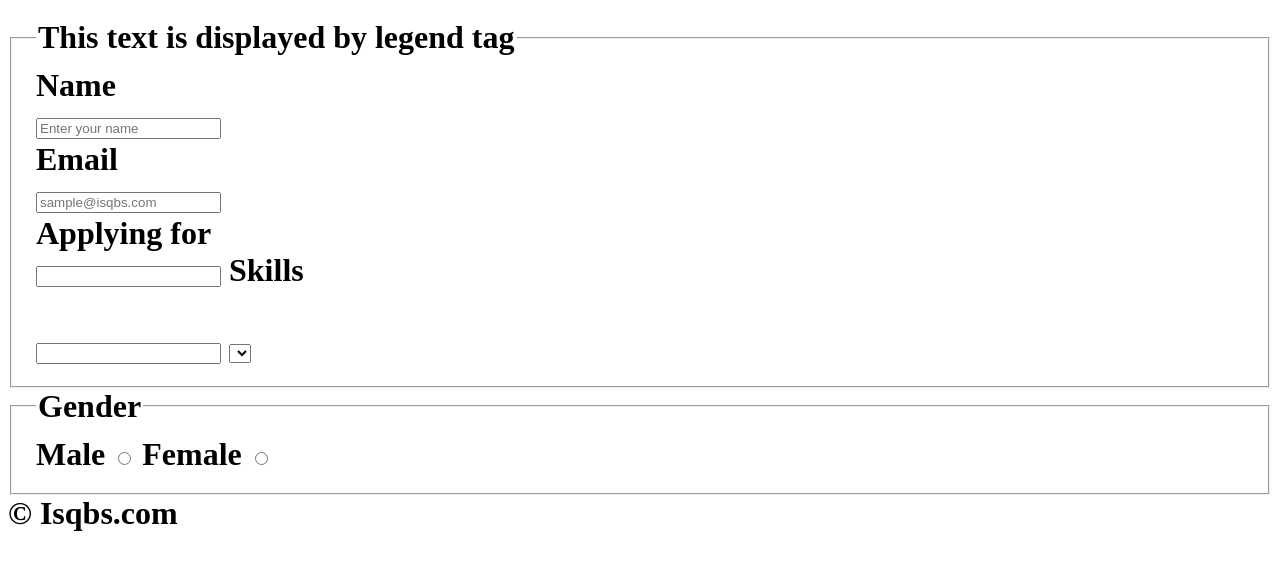
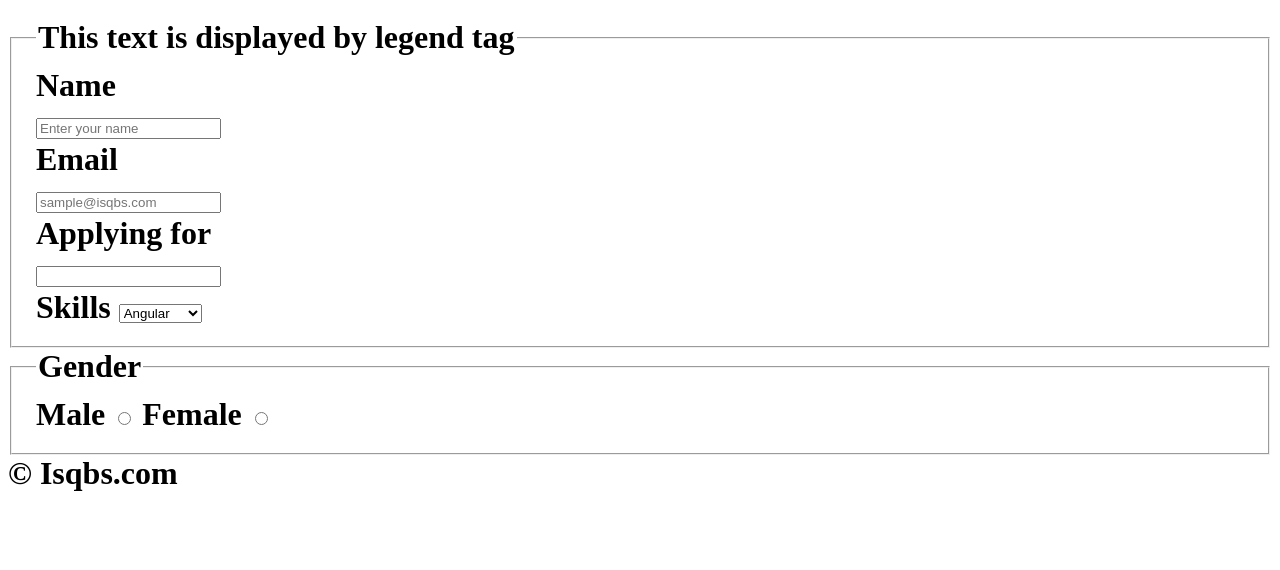
Before and after one commit to Fazll/StackBlitz-workouts, a website: page index.html in a window 1280 px wide. Shown: the part 174-744 px from the top of the page. Drawn offline with Linux system fonts and the light colour scheme.

Commit message:
1 file modified

```diff
--- a/index.html
+++ b/index.html
@@ -37,19 +37,32 @@
                   <option value="Data Scientist">
                   <option value="Cloud Engineer">
                   <option value="UI/UX developer">
-                </datalist>
-                <label for="skills">Skills</label><br>
-                <option id="cars"></option>
-                <input type="text" id="skills" name="skills">
-                <select>
-              <option></option></select>
+                </datalist><br>
+                <label for="skills">Skills</label>
+                <select id="skills">
+              <optgroup label="Front-end">
+              <option value="Angular">Angular</option>
+              <option value="React">React</option>
+              <option value="Vue">Vue</option></optgroup>
+              <option value="Node-Js"></option>
+              <option value="PHP">PHP</option>
+              <option value="Django">Django</option>
+              <option value="Asp.net">Asp.net</option>
+              <option value="">MONGO</option>
+              <option value=""></option>
+              <option value=""></option>
+              <option value=""></option>
+              <option value=""></option>
+              <option value=""></option>
+              <option value=""></option>
+            </select>
               </fieldset>
               <fieldset>
                 <legend>Gender</legend>
                 <label for="male">Male</label>
-                <input type="radio" id="male" value="male">
+                <input type="radio" id="male" name="male" value="male">
                 <label for="female">Female</label>
-                <input type="radio" id="female" value="female">
+                <input type="radio" id="female" name="female" value="female">
               </fieldset>
 
 
```
